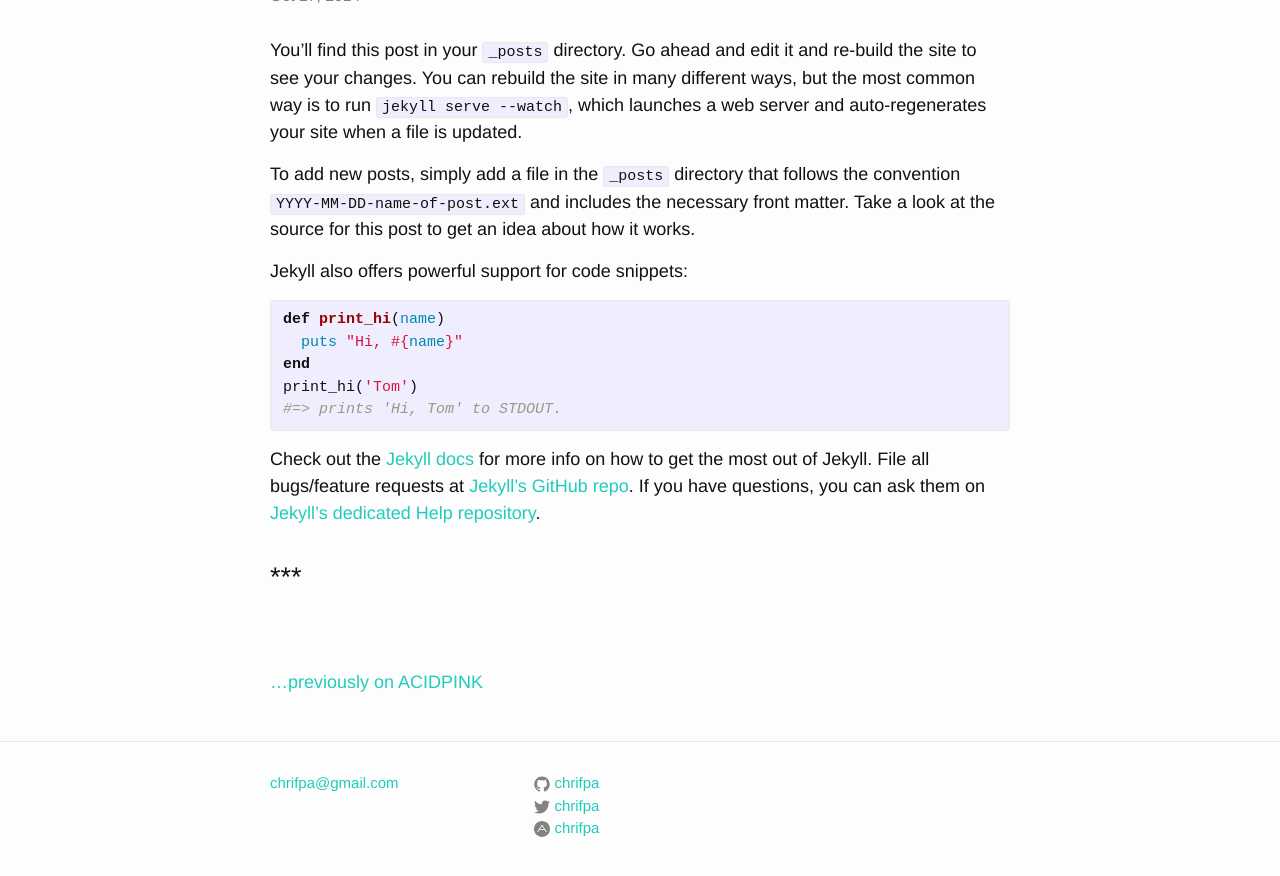
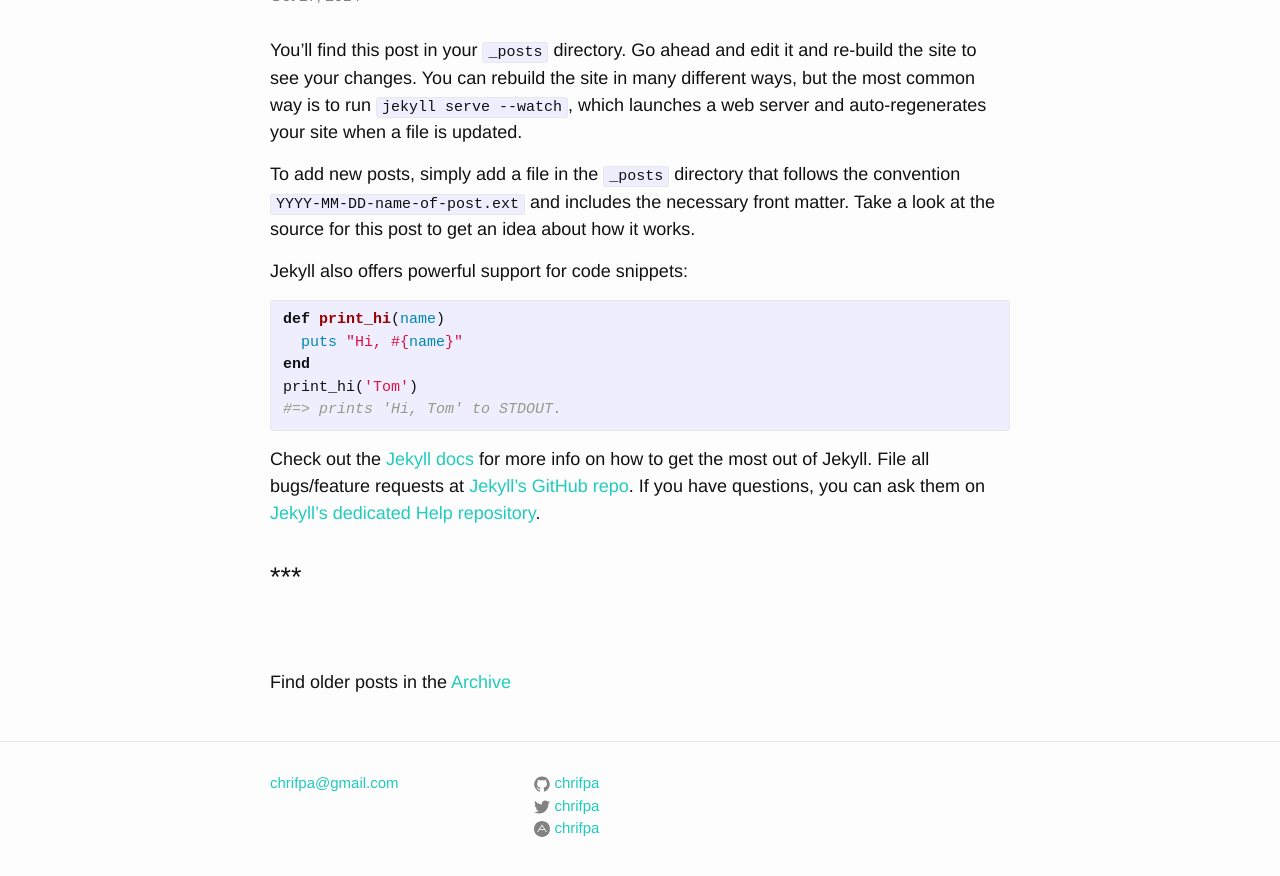
Before and after one commit to acdpnk/chrifpa.github.io, a Jekyll site: the page built from index.html, in a window 1280 px wide and 900 px high, scrolled down 5495 px. Shown: the top 876 px of the window. Built offline with Jekyll 4.4.1, drawn with Linux system fonts in a browser that asks for light colours; the list of posts is cut into pages by our own code.

Commit message:
change archive reference on bottom of index page

```diff
--- a/index.html
+++ b/index.html
@@ -34,6 +34,6 @@ layout: default
     {% endfor %}
   </ul>
 
-  <p class="rss-subscribe"><a href="{{ "/archive/" | prepend: site.baseurl }}">…previously on ACIDPINK</a></p>
+  <p class="rss-subscribe">Find older posts in the <a href="{{ "/archive/" | prepend: site.baseurl }}">Archive</a></p>
 
 </div>
```
